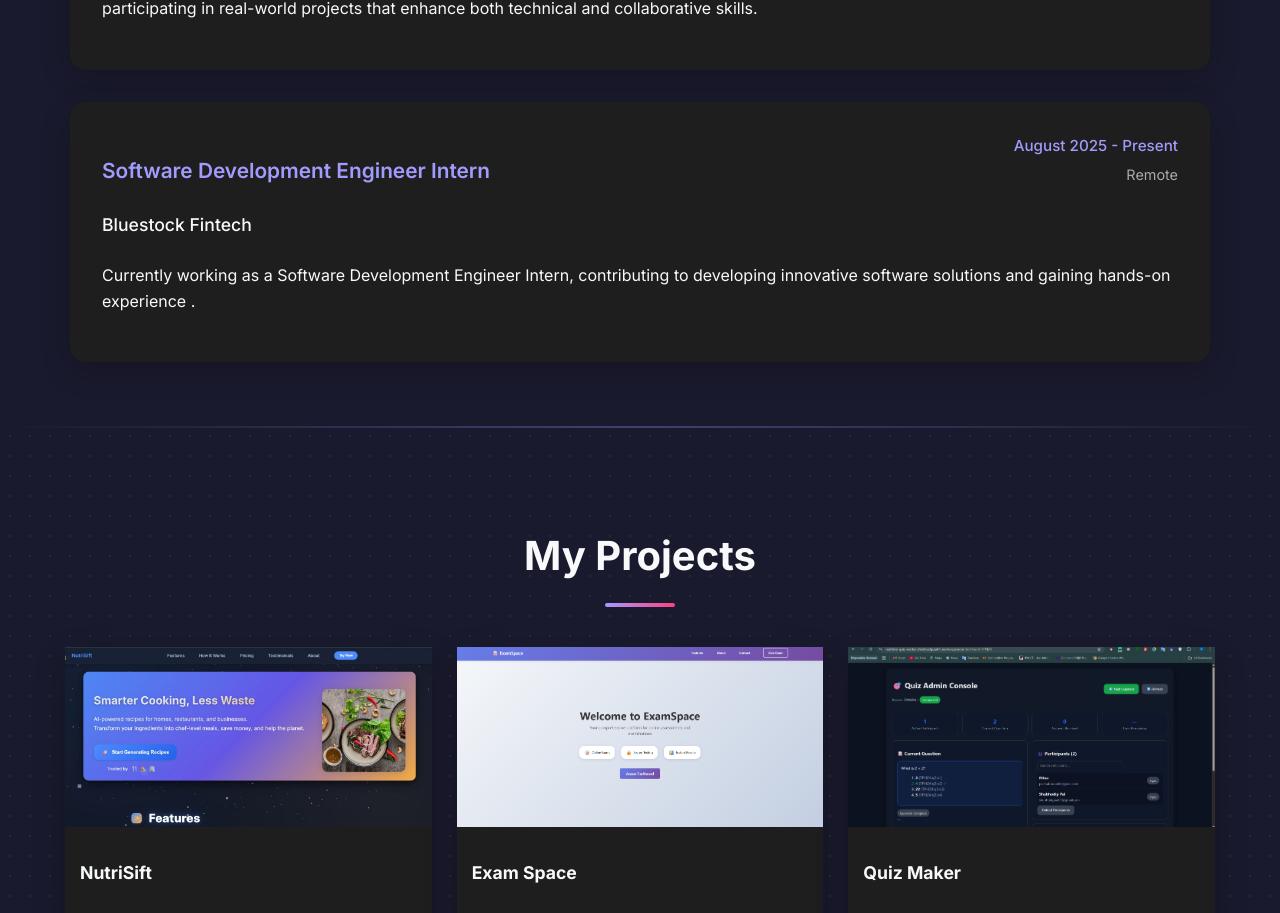
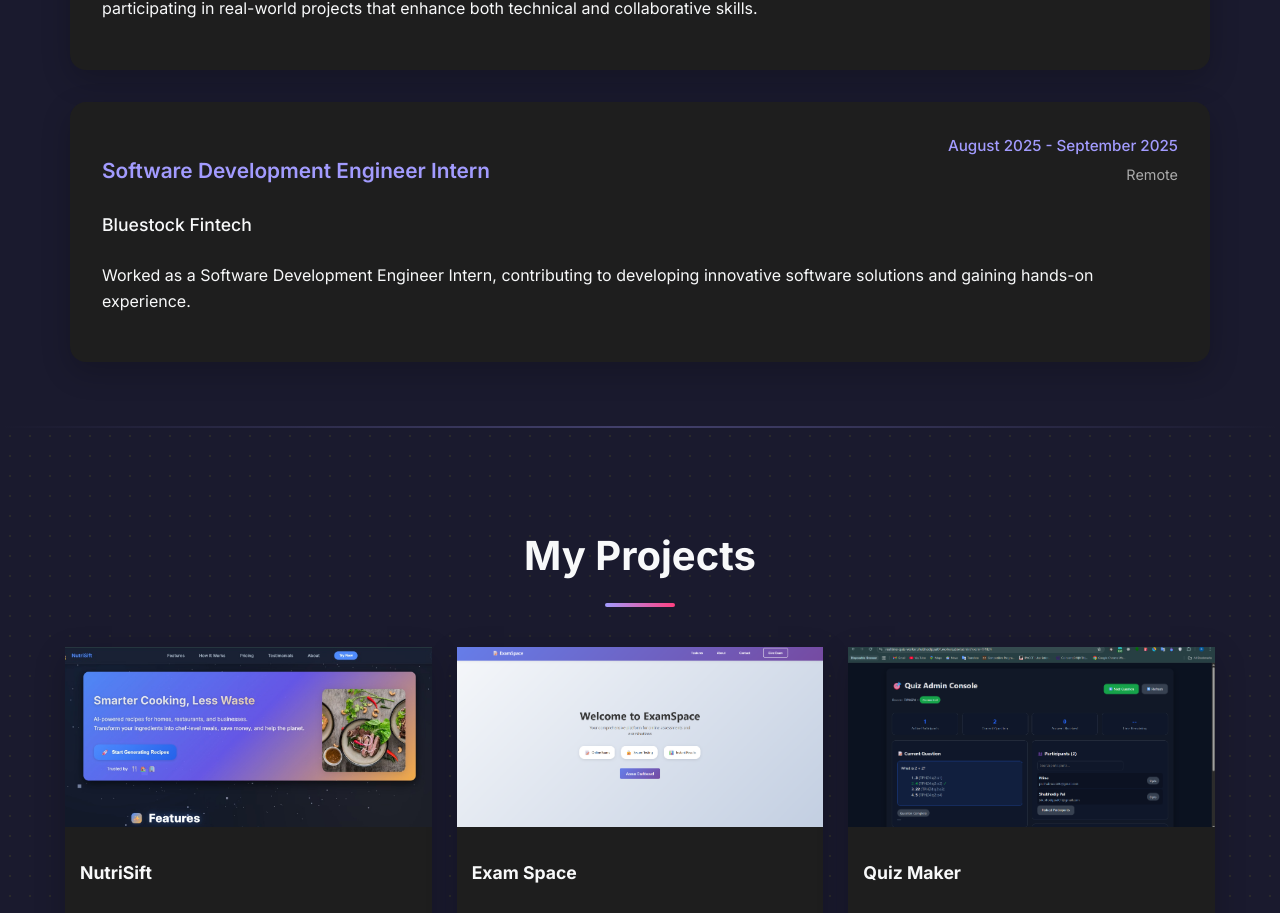
Before and after one commit to Shubhodippal/React_Portfolio, a React (Vite) app: page / in a window 1280 px wide. Shown: the part 2236-3149 px from the top of the page. Built offline with nearby package versions, Linux system fonts and the light colour scheme.

Commit message:
feat: update internship details and improve GPA in resume

```diff
--- a/src/App.jsx
+++ b/src/App.jsx
@@ -166,9 +166,9 @@ function App() {
       {
         title: "Software Development Engineer Intern",
         company: "Bluestock Fintech",
-        duration: "August 2025 - Present",
+        duration: "August 2025 - September 2025",
         location: "Remote",
-        description: "Currently working as a Software Development Engineer Intern, contributing to developing innovative software solutions and gaining hands-on experience .",
+        description: "Worked as a Software Development Engineer Intern, contributing to developing innovative software solutions and gaining hands-on experience.",
         /*achievements: [
           "Working with modern development technologies and frameworks",
           "Contributing to team projects and collaborative development processes",
```
Also changed, not shown: 1 other file (tests, documents, lock files or other folders).
